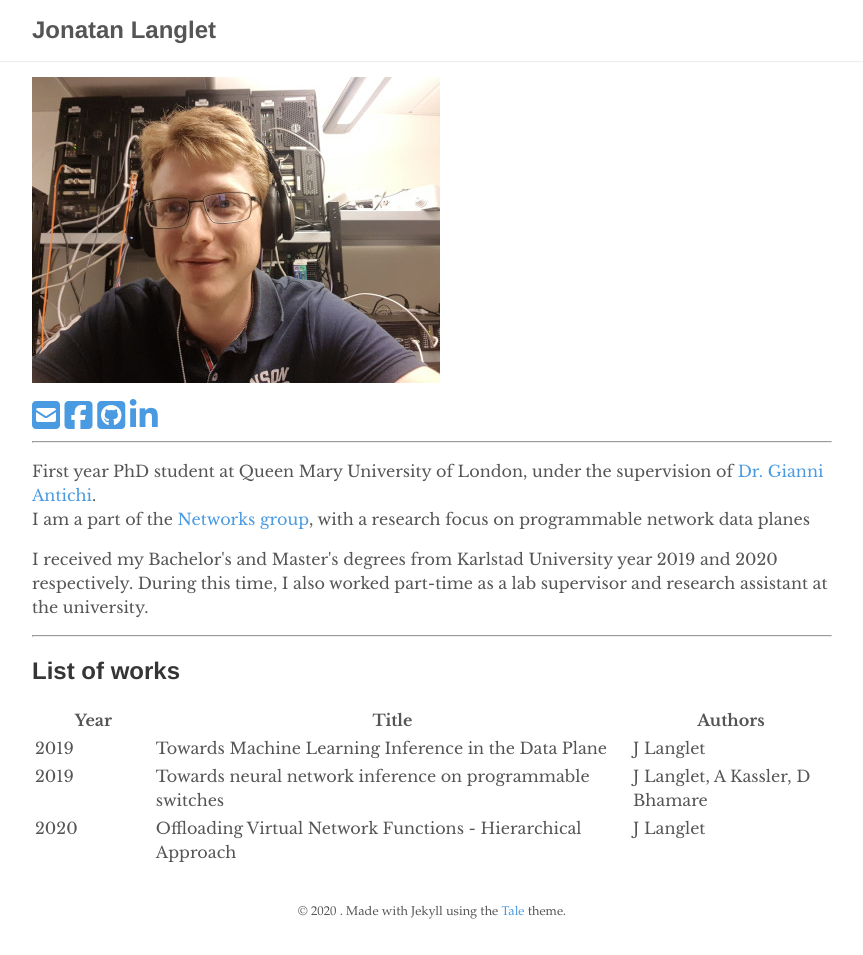
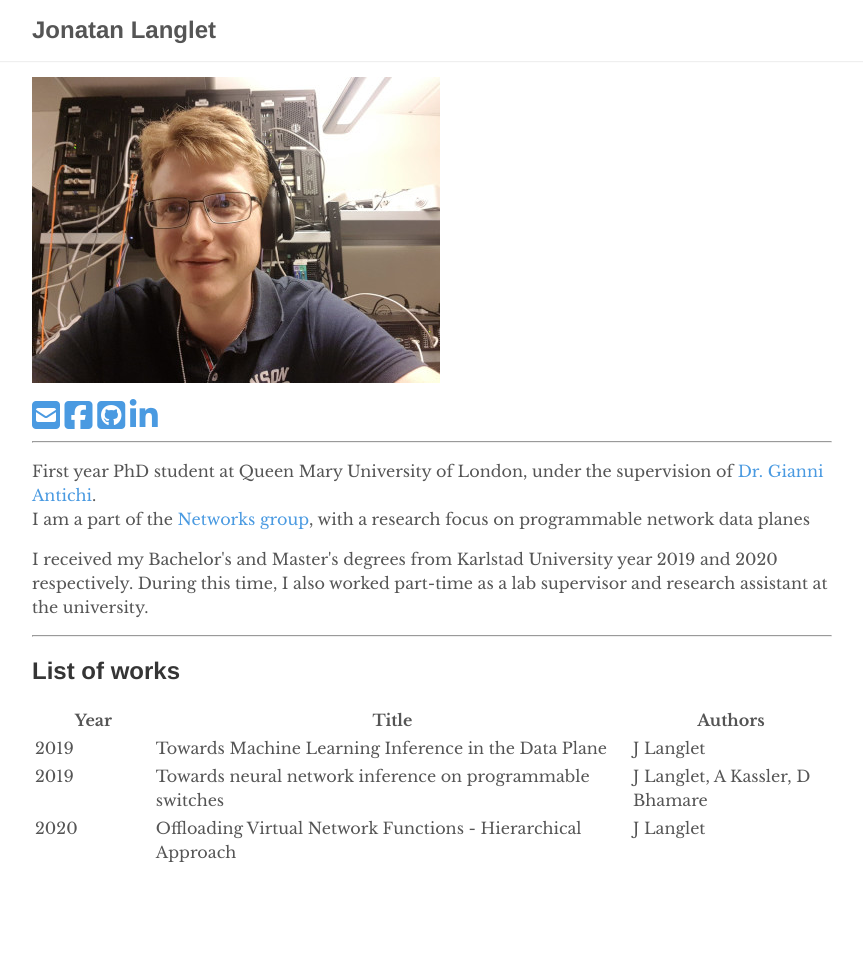
Before and after one commit to jonlanglet/jonlanglet.github.io, a Jekyll site: the page built from index.md, in a window 1280 px wide. Shown: the whole page, without its empty margins (208-1071 px from the left). Built offline with Jekyll 4.4.1, drawn with Linux system fonts in a browser that asks for light colours; nearby versions of some CDN libraries; after the commit the page ends 931 px from its top, so only the background shows below that.

Commit message:
Removed footer

```diff
--- a/_includes/footer.html
+++ b/_includes/footer.html
@@ -1,5 +1,3 @@
 <footer>
-  <span>
-    &copy; <time datetime="{{ site.time }}">{{ site.time | date: '%Y' }}</time> {{ site.author.name }}. Made with Jekyll using the <a href="https://github.com/chesterhow/tale/">Tale</a> theme.
-  </span>
+
 </footer>
```
